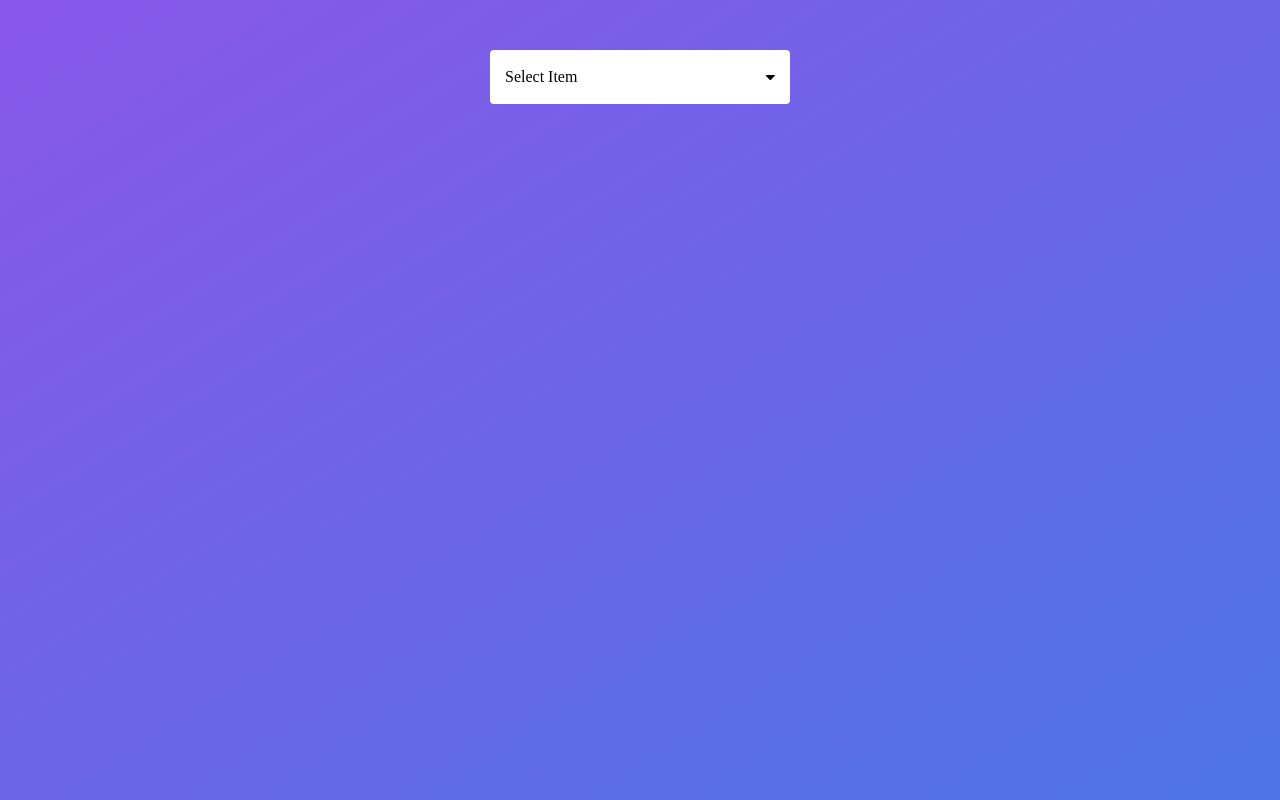
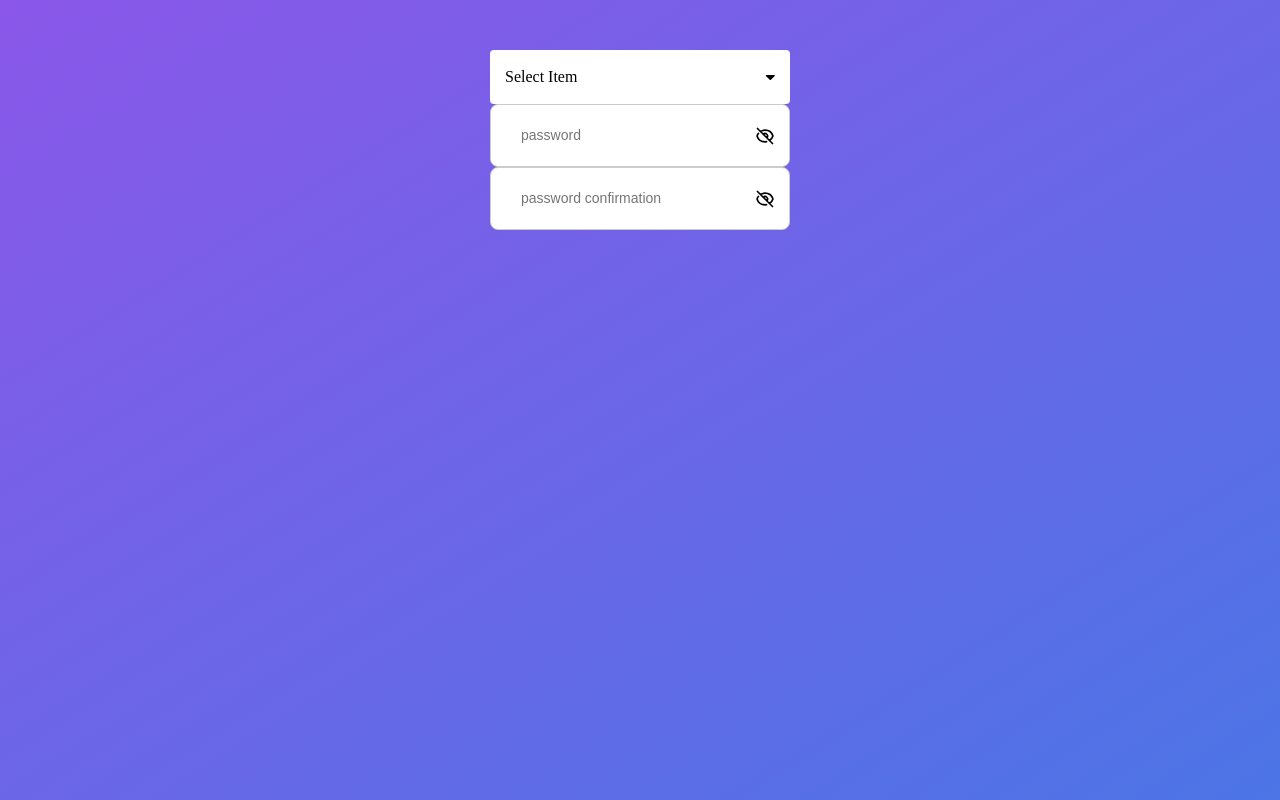
Before and after one commit to tranhuyhoangbka/react_ui_train, a React (Create React App) app: page /app4 in a window 1280 px wide. Built offline with nearby package versions, Linux system fonts and the light colour scheme.

Commit message:
App4 : add password toggle hide show

```diff
--- a/src/components/App4.jsx
+++ b/src/components/App4.jsx
@@ -1,18 +1,81 @@
-import React from 'react'
+import React, {useEffect} from 'react'
 import '../sass/app4/app.scss'
 
 export const App4 = () => {
+  useEffect(() => {
+    // // setTimeout(() => {
+    // const input = document.querySelector('.input');
+    // const eyeOpen = document.querySelector('.eye-open');
+    // const eyeClose = document.querySelector('.eye-close');
+    // eyeOpen.addEventListener('click', function() {
+    //   eyeOpen.classList.add('hidden');
+    //   eyeClose.classList.remove('hidden');
+    //   input.setAttribute('type', 'password');
+    // });
+
+    // eyeClose.addEventListener('click', function() {
+    //   eyeClose.classList.add('hidden');
+    //   eyeOpen.classList.remove('hidden');
+    //   input.setAttribute('type', 'text');
+    // });
+    // // }, 0);
+
+    const toggle = document.querySelectorAll('.eye');
+    toggle.forEach(element => {
+      element.addEventListener('click', function() {
+        if(element.matches('.eye-close')) {
+          this.classList.add('hidden');
+          this.previousElementSibling.classList.remove('hidden');
+          this.parentNode.previousElementSibling.setAttribute('type', 'text');
+        } else {
+          this.classList.add('hidden');
+          this.nextElementSibling.classList.remove('hidden');
+          this.parentNode.previousElementSibling.setAttribute('type', 'password');
+        }
+      });
+    });
+
+  }, []);
+
   return (
     <div>
-      <div class="dropdown">
-        <div class="dropdown-select">
-          <span class="select">Select Item</span>
+      <div className="dropdown">
+        <div className="dropdown-select">
+          <span className="select">Select Item</span>
           <i className="fa fa-caret-down icon"></i>
         </div>
-        <div class="dropdown-list">
-          <div class="dropdown-item">title</div>
-          <div class="dropdown-item">title</div>
-          <div class="dropdown-item">title</div>
+        <div className="dropdown-list">
+          <div className="dropdown-item">title</div>
+          <div className="dropdown-item">title</div>
+          <div className="dropdown-item">title</div>
+        </div>
+      </div>
+
+      <div className='field password-container' style={{fontSize: '1.6rem'}}>
+        <input type="password" className="input" placeholder='password' />
+        <div className='toggle-password'>
+          <svg xmlns="http://www.w3.org/2000/svg" className="eye eye-open hidden" fill="none" viewBox="0 0 24 24" stroke="currentColor" strokeWidth="2">
+            <path strokeLinecap="round" strokeLinejoin="round" d="M15 12a3 3 0 11-6 0 3 3 0 016 0z" />
+            <path strokeLinecap="round" strokeLinejoin="round" d="M2.458 12C3.732 7.943 7.523 5 12 5c4.478 0 8.268 2.943 9.542 7-1.274 4.057-5.064 7-9.542 7-4.477 0-8.268-2.943-9.542-7z" />
+          </svg>
+
+          <svg xmlns="http://www.w3.org/2000/svg" className="eye eye-close" fill="none" viewBox="0 0 24 24" stroke="currentColor" strokeWidth="2">
+            <path strokeLinecap="round" strokeLinejoin="round" d="M13.875 18.825A10.05 10.05 0 0112 19c-4.478 0-8.268-2.943-9.543-7a9.97 9.97 0 011.563-3.029m5.858.908a3 3 0 114.243 4.243M9.878 9.878l4.242 4.242M9.88 9.88l-3.29-3.29m7.532 7.532l3.29 3.29M3 3l3.59 3.59m0 0A9.953 9.953 0 0112 5c4.478 0 8.268 2.943 9.543 7a10.025 10.025 0 01-4.132 5.411m0 0L21 21" />
+          </svg>
+        </div>
+      </div>
+
+      <div className='field password-container' style={{fontSize: '1.6rem'}}>
+        <input type="password" className="input" placeholder='password confirmation' />
+        <div className='toggle-password'>
+          <svg xmlns="http://www.w3.org/2000/svg" className="eye eye-open hidden" fill="none" viewBox="0 0 24 24" stroke="currentColor" strokeWidth="2">
+            <path strokeLinecap="round" strokeLinejoin="round" d="M15 12a3 3 0 11-6 0 3 3 0 016 0z" />
+            <path strokeLinecap="round" strokeLinejoin="round" d="M2.458 12C3.732 7.943 7.523 5 12 5c4.478 0 8.268 2.943 9.542 7-1.274 4.057-5.064 7-9.542 7-4.477 0-8.268-2.943-9.542-7z" />
+          </svg>
+
+          <svg xmlns="http://www.w3.org/2000/svg" className="eye eye-close" fill="none" viewBox="0 0 24 24" stroke="currentColor" strokeWidth="2">
+            <path strokeLinecap="round" strokeLinejoin="round" d="M13.875 18.825A10.05 10.05 0 0112 19c-4.478 0-8.268-2.943-9.543-7a9.97 9.97 0 011.563-3.029m5.858.908a3 3 0 114.243 4.243M9.878 9.878l4.242 4.242M9.88 9.88l-3.29-3.29m7.532 7.532l3.29 3.29M3 3l3.59 3.59m0 0A9.953 9.953 0 0112 5c4.478 0 8.268 2.943 9.543 7a10.025 10.025 0 01-4.132 5.411m0 0L21 21" />
+          </svg>
         </div>
       </div>
     </div>
--- a/src/sass/app4/app.scss
+++ b/src/sass/app4/app.scss
@@ -78,3 +78,37 @@
    font-size: 1.4rem;
  }
 }
+
+.field {
+  position: relative;
+  max-width: 500px;
+}
+
+.input {
+  width: 100%;
+  border: 1px solid #ccc;
+  border-radius: 8px;
+  padding: 20px 30px;
+  font-size: 1.4rem;
+  font-family: 'Poppins', sans-serif;
+  &:focus {
+    border-color: blueviolet;
+  }
+}
+
+.eye {
+  position: absolute;
+  top: 50%;
+  right: 15px;
+  transform: translateY(-50%);
+  cursor: pointer;
+  max-width: 20px;
+}
+
+.hidden {
+  display: none;
+}
+
+.is-active {
+  display: block;
+}
```
